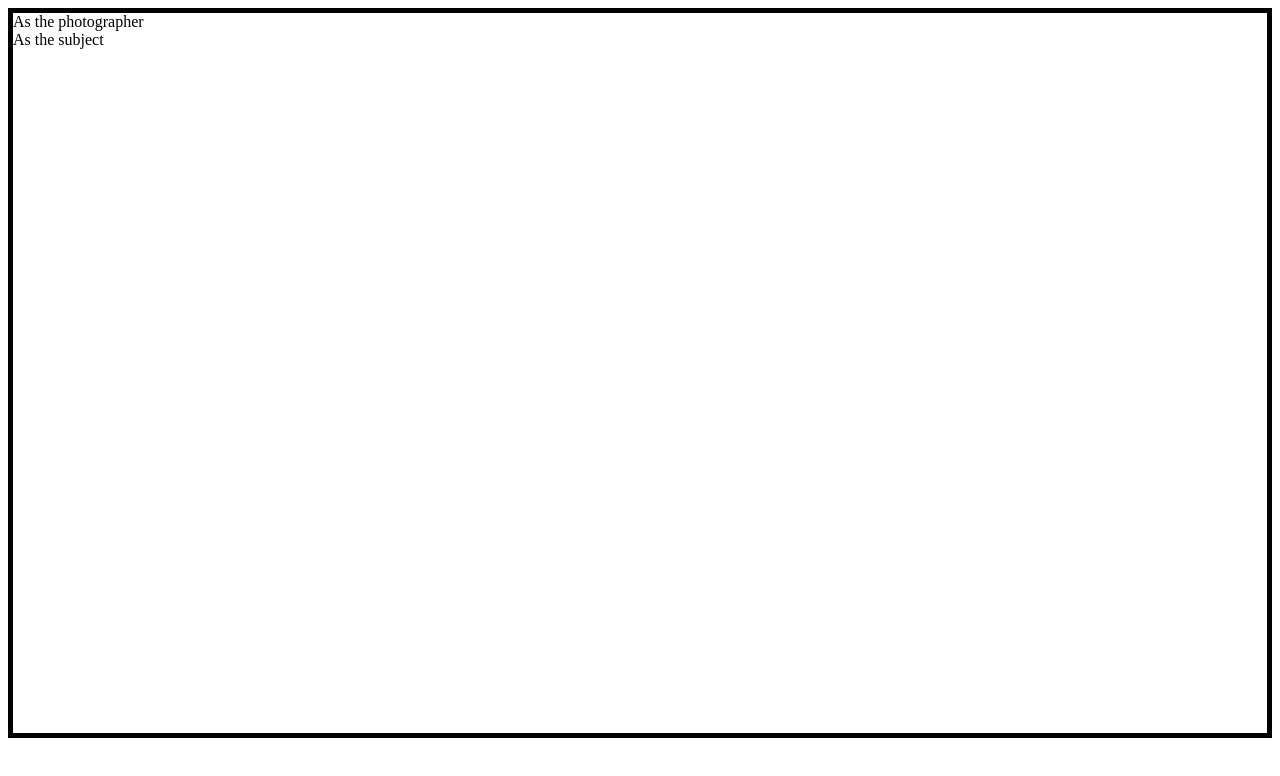
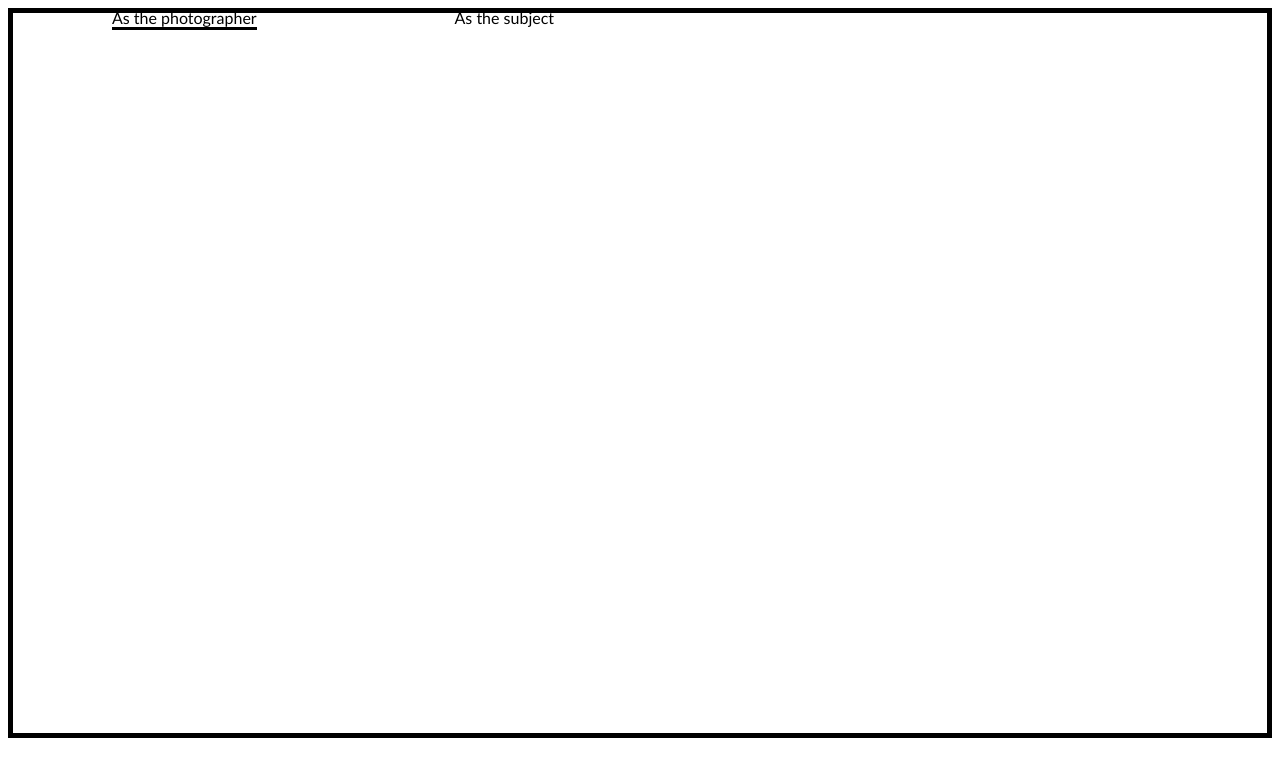
Before and after one commit to AndyFlury13/GPAnalyzer, a plain HTML site: page index.html in a window 1280 px wide. Both pictures are taken after a click on the element "As the photographer". Drawn offline with nearby package versions, Linux system fonts and the light colour scheme; no server answers; a script that the page names is missing.

Commit message:
Month graph toggle button style

```diff
--- a/auth.js
+++ b/auth.js
@@ -3,7 +3,6 @@
  * See instructions for running APIs Explorer code samples locally:
  * https://developers.google.com/explorer-help/code-samples#javascript
  */
-import { CREDENTIALS } from "./credentials";
 const authenticate = () => {
     return gapi.auth2.getAuthInstance()
         .signIn({scope: "https://www.googleapis.com/auth/photoslibrary https://www.googleapis.com/auth/photoslibrary.readonly https://www.googleapis.com/auth/photoslibrary.readonly.appcreateddata"})
--- a/graphs.js
+++ b/graphs.js
@@ -2,6 +2,8 @@ const MONTHS = ['August','September', 'October', 'November', 'December', 'Januar
 const CLIENT_NAME = 'me';
 var USER;
 var TRANSITION_OFF = true;
+var CURRENT_SUBJECT_OR_TAKER = 'photoTaker';
+$(".slide-in-out-photoTaker").toggleClass("slide");
 
 var monthGraphMargin = {top: 30, right: 30, bottom: 70, left: 60},
     width = 600 - monthGraphMargin.left - monthGraphMargin.right,
@@ -34,7 +36,13 @@ var monthGraphYAxis = monthGraphSVG.append("g")
 const aspect = width/height, chart = d3.select('#my_dataviz');
 
 const drawBarGraph = (clientName, subjectOrTaker) => {
-    SUBJECT_OR_TAKER = subjectOrTaker;
+    if (subjectOrTaker != CURRENT_SUBJECT_OR_TAKER) {
+        $(".slide-in-out-photoTaker").toggleClass("slide");
+        $(".slide-in-out-subject").toggleClass("slide");
+        CURRENT_SUBJECT_OR_TAKER = subjectOrTaker;
+    }
+
+
     d3.csv("/scripts/data/pictureBySubjectByMonth.csv", (asPhotoTakerData) => {
         d3.csv("/scripts/data/pictureOfSubjectByMonth.csv", (asSubjectData) => {
             const clientData = [];
--- a/index.html
+++ b/index.html
@@ -16,12 +16,16 @@
             <section class="introBlurb">
                 Over your last year in Berkeley you took and uploaded 13 pictures to the Hilledwight album and
                 appeared in 26 pictures.
+                <div class="slide-center-out">test</div>
             </section>
 
             <section class="monthGraph">
                 <div id="barChartAndButtons">
-                    <div onclick="drawBarGraph(CLIENT_NAME,'photoTaker')">As the photographer</div>
-                    <div onclick="drawBarGraph(CLIENT_NAME, 'subject')">As the subject</div>
+                    <div class="monthGraphButtons">
+
+                        <div id = 'monthGraphPhotoTakerButton' onclick="drawBarGraph(CLIENT_NAME,'photoTaker')">As the photographer<span class='slide-in-out-photoTaker'></span></div>
+                        <div id = 'monthGraphPhotoSubjectButton' onclick="drawBarGraph(CLIENT_NAME, 'subject')">As the subject<span class='slide-in-out-subject'></span></div>
+                    </div>
                     <div id="my_dataviz"></div>
                 </div>
                 <div id="photoSpread">
@@ -43,6 +47,7 @@
             </section>
         </article>
         <script src="/graphs.js" type="text/javascript"></script>
+        <script src="/credentials.js" type="text/javascript"></script>
         <script src="/auth.js" type="text/javascript"></script>
     </body>
 </html>
--- a/style.css
+++ b/style.css
@@ -1,3 +1,10 @@
+html *
+{
+   font-size: 1em !important;
+   font-family: 'Trebuchet MS', 'Lucida Sans Unicode', 'Lucida Grande', 'Lucida Sans', Arial, sans-serif !important;
+}
+
+
 .scroller {
     height: 100vh;
     overflow-y: scroll;
@@ -25,6 +32,23 @@
 #barChartAndButtons {
     grid-column-start: 1;
     grid-column-end: 2;
+
+}
+
+.monthGraphButtons {
+    display: grid;
+    grid-template-rows: 50% 50%;
+    place-items:  center;
+}
+
+#monthGraphPhotoTakerButton {
+    grid-column-start: 1;
+    grid-column-end: 2;
+}
+
+#monthGraphPhotoSubjectButton {
+    grid-column-start: 2;
+    grid-column-end: 3;
 }
 
 #photoSpread {
@@ -35,3 +59,52 @@
 #monthGraphPicture {
     opacity: 0;
 }
+
+.monthGraphButtons > div {
+    text-decoration:none;
+    display: inline-block;
+    opacity: 1;
+    transition: opacity .5s;
+}
+
+/* add a empty string after the elements with class .slide-center-out  */
+.slide-in-out-photoTaker {
+    display: block;
+    height: 3px;
+    width: 0%;
+    background: transparent;
+    transition: width .5s ease, background-color .5s ease;
+    -webkit-transition: width .5s ease, background-color .5s ease;
+    -moz-transition: width .5s ease, background-color .5s ease;
+
+    margin:auto; /* center the content so it will slide from the midddle to the left and right */
+}
+
+.slide-in-out-subject {
+    display: block;
+    height: 3px;
+    width: 0%;
+    background: transparent;
+    transition: width .5s ease, background-color .5s ease;
+    -webkit-transition: width .5s ease, background-color .5s ease;
+    -moz-transition: width .5s ease, background-color .5s ease;
+
+    margin:auto; /* center the content so it will slide from the midddle to the left and right */
+}
+
+.monthGraphButtons > div:hover {
+    cursor: pointer;
+    opacity: .5;
+}
+
+/* Change the width and background on hover, aka sliding from the middle to the left and right */
+.slide-in-out-photoTaker.slide {
+    width: 100%;
+    background: black;
+}
+
+/* Change the width and background on hover, aka sliding from the middle to the left and right */
+.slide-in-out-subject.slide {
+    width: 100%;
+    background: black;
+}
```
